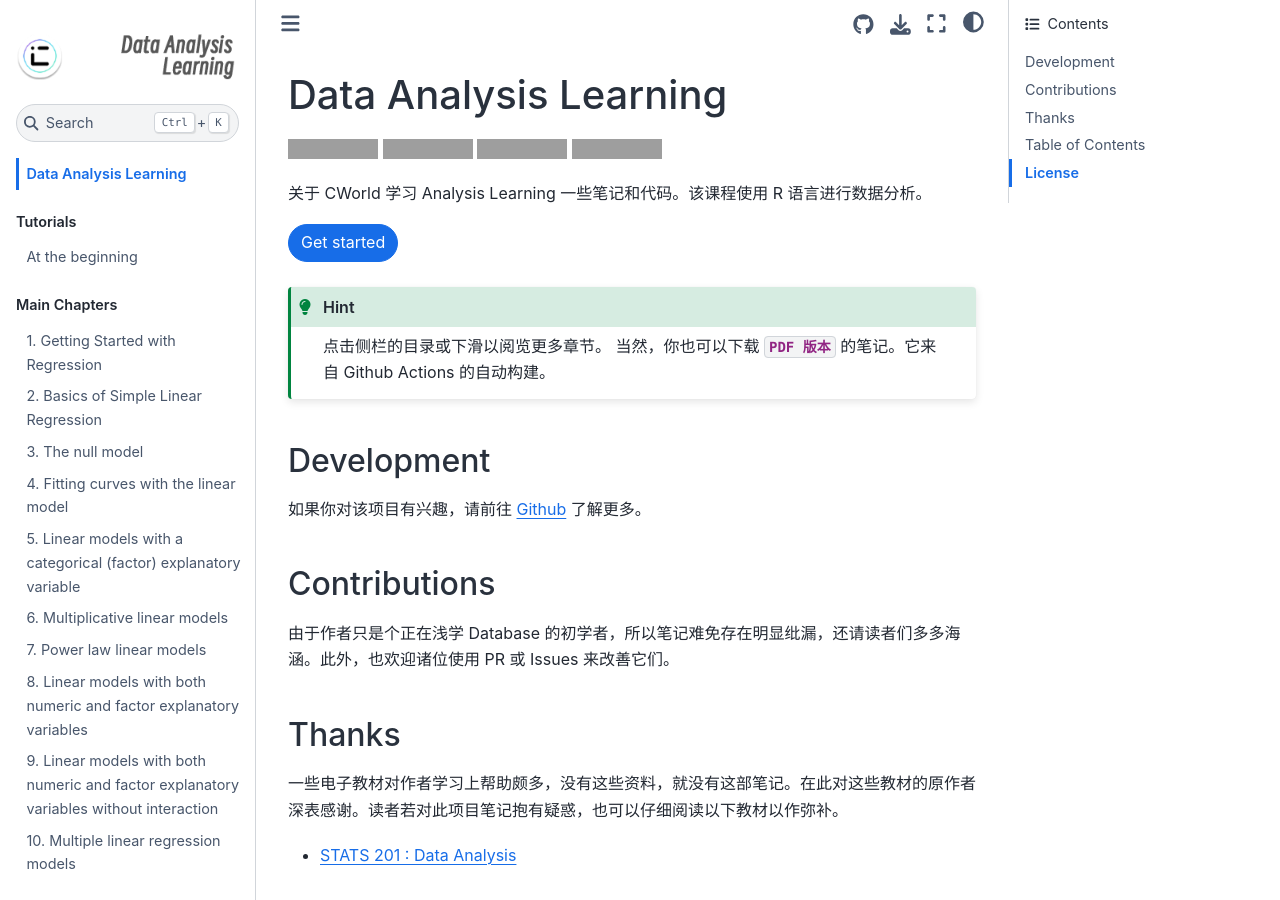
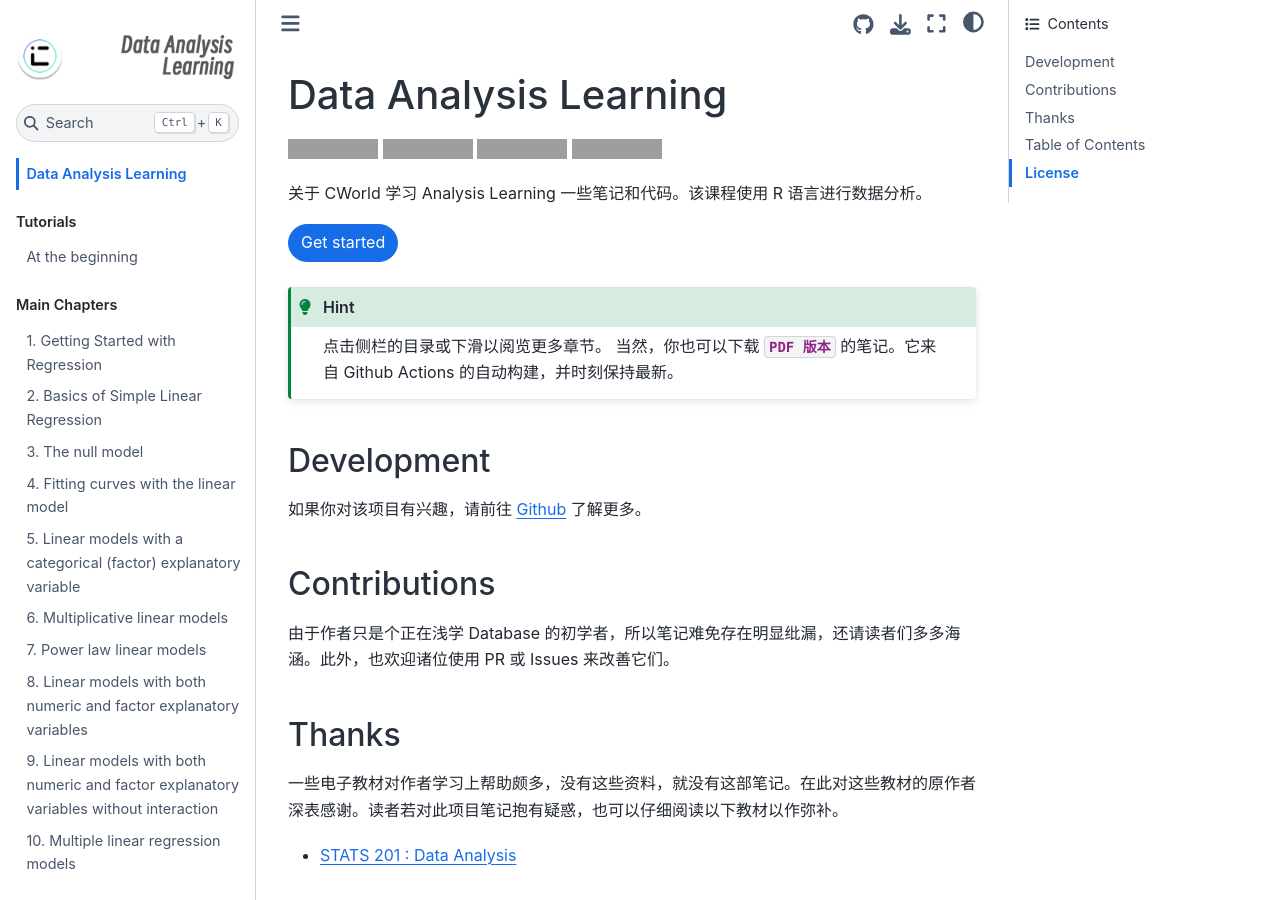
Before and after one commit to cworld1/da-learning, a Jupyter Book: the page built from docs/index.md, in a window 1280 px wide and 900 px high. Built offline with Jupyter Book 1.0.4 settings and Sphinx 7.4.7 and the Sphinx Book theme 1.1.4, drawn with Linux system fonts in a browser that asks for light colours; grey boxes are pictures that could not be loaded.

Commit message:
docs(jupyter-book): :memo: add more descriptrion of auto-make pdf

````diff
--- a/docs/index.md
+++ b/docs/index.md
@@ -17,7 +17,7 @@ Get started
 
 ```{hint}
 点击侧栏的目录或下滑以阅览更多章节。
-当然，你也可以下载 {download}`PDF 版本 <./book.pdf>` 的笔记。它来自 Github Actions 的自动构建。
+当然，你也可以下载 {download}`PDF 版本 <./book.pdf>` 的笔记。它来自 Github Actions 的自动构建，并时刻保持最新。
 ```
 
 ## Development
````
